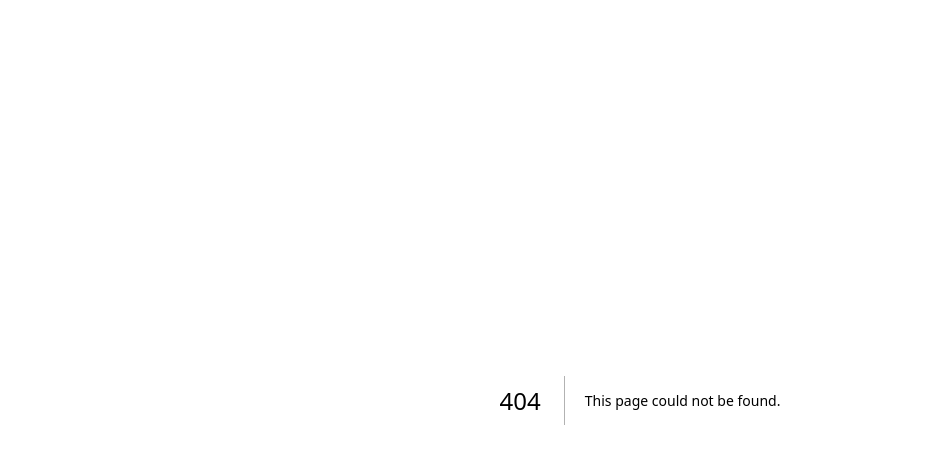
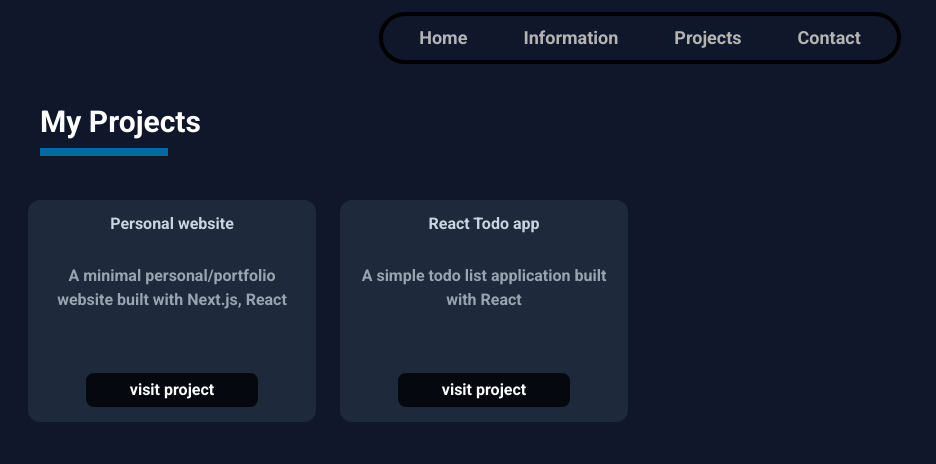
Before and after one commit to j2a1ck/personal-website, a Next.js app: page /projects in a window 1280 px wide. Before the commit this address had no page. Shown: the top 464 px of the page, without its empty margins (0-936 px from the left). Built offline with nearby package versions, Linux system fonts and the light colour scheme.

Commit message:
add projects page

```diff
--- /dev/null
+++ b/src/app/assets/ProjectsData.json
@@ -0,0 +1,14 @@
+[
+  {
+    "id": 2,
+    "title": "Personal website",
+    "description": "A minimal personal/portfolio website built with Next.js, React",
+    "link": "https://github.com/j2a1ck/personal-website"
+  },
+  {
+    "id": 1,
+    "title": "React Todo app",
+    "description": "A simple todo list application built with React",
+    "link": "https://github.com/j2a1ck/React-Todo-App"
+  }
+]
--- a/src/app/components/Navbar.tsx
+++ b/src/app/components/Navbar.tsx
@@ -1,29 +1,49 @@
-import Link from "next/link"
+"use client";
+import Link from "next/link";
+import { usePathname } from "next/navigation";
 
 const Links = [
-  { href: "/", label: "home"} ,
-  { href: "/information", label: "information"},
-  { href: "/project", label: "project"},
-  { href: "/contact", label: "contact"},
-]
+  { href: "/", label: "Home" },
+  { href: "/information", label: "Information" },
+  { href: "/projects", label: "Projects" },
+  { href: "/contact", label: "Contact" },
+];
 
 const Navbar: React.FC = () => {
-  return <>
-    <nav className="flex flex-wrap justify-center w-auto h-auto text-sm md:text-lg lg:text-lg text-white">
-     <div className="border-black border-4 rounded-full m-3 p-2">
-      {Links.map(({ href, label: label }) => (
+  const pathname = usePathname();
+
+  const navbarClass = () => {
+    switch (pathname) {
+      case "/":
+        return "bg-black-lite";
+      case "/projects":
+        return "bg-indigo";
+      default:
+        return "bg-black-lite";
+    }
+  };
+
+  const isActive = (href: string) => pathname === href;
+
+  return (
+    <nav
+      className={`flex h-auto w-auto flex-wrap justify-center text-xs text-white md:text-lg lg:text-lg ${navbarClass()}`}
+    >
+      <div className="m-3 rounded-full border-4 border-black p-2">
+        {Links.map(({ href, label }) => (
           <Link
             key={href}
             href={href}
-          className="px-2 py-1 m-auto  md:mx-5 lg:mx-5 font-medium hover:bg-gray-800 rounded-lg "
+            className={`m-auto rounded-lg px-2 py-1 font-extrabold hover:bg-slate-900 md:mx-5 lg:mx-5 ${
+              isActive(href) ? "bg-slate-900" : "text-white hover:bg-sky-950"
+            }`}
           >
             {label}
           </Link>
         ))}
       </div>
     </nav>
-    </>
-  ;
-}
+  );
+};
 
-export default Navbar
+export default Navbar;
--- a/src/app/globals.css
+++ b/src/app/globals.css
@@ -3,5 +3,19 @@
 @tailwind utilities;
 
 body {
-    background-color: #171717;
+  background-color: #171717;
+  font-family: 'Roboto', Arial, sans-serif;
 }
+
+@layer components {
+  .button {
+    border-radius: 8px;
+    margin-top: 45px;
+    margin-bottom: 15px;
+    padding: 5px;
+    width: 60%;
+    height: auto;
+    background-color: #06080f;
+    color: #ffff;
+  }
+}
--- a/src/app/layout.tsx
+++ b/src/app/layout.tsx
@@ -1,26 +1,17 @@
 import type { Metadata } from "next";
-import { Inter, Roboto, Sanchez } from "next/font/google";
+import { Roboto } from "next/font/google";
 import "./globals.css";
+import Navbar from "./components/Navbar";
 
 const roboto = Roboto({
   weight: "700",
   subsets: ["latin"],
 });
 
-export const sanchez = Sanchez({
-  style: "normal",
-  subsets: ["latin"],
-  weight: "400",
-});
-
 export const metadata: Metadata = {
   title: "Jack",
-  description: "information about Jack",
-  icons: {
-      icon: "/favicon.ico"
-    }
+  description: "Information about Jack",
 };
-
 
 export default function RootLayout({
   children,
@@ -29,7 +20,12 @@ export default function RootLayout({
 }>) {
   return (
     <html lang="en">
-      <body className={roboto.className}>{children}</body>
+      <body className={roboto.className}>
+        <main>
+          <Navbar />
+          {children}
+        </main>
+      </body>
     </html>
   );
 }
--- /dev/null
+++ b/src/app/projects/page.tsx
@@ -0,0 +1,30 @@
+import ProjectsData from "../assets/ProjectsData.json";
+
+const Projects: React.FC = () => {
+  return (
+    <div className="min-h-screen bg-indigo">
+      <h1 className="flex justify-start p-7 px-10 pb-2 text-3xl font-bold text-white-white">
+        My Projects
+      </h1>
+      <canvas className="mx-10 flex h-2 w-32 justify-start bg-sky-700"></canvas>
+      <div className="m-6 grid grid-cols-1 justify-items-center gap-4 text-center md:grid-cols-2 lg:grid-cols-4">
+        {ProjectsData.map((project) => (
+          <div
+            className="m-5 h-auto w-72 overflow-hidden rounded-xl bg-gray"
+            key={project.id}
+          >
+            <h2 className="m-auto p-3 text-white-bright">{project.title}</h2>
+            <p className="m-auto p-4 text-gray-project">
+              {project.description}
+            </p>
+            <a href={project.link} target="_blank">
+            <button className="button">visit project</button>
+            </a>
+          </div>
+        ))}
+      </div>
+    </div>
+  );
+};
+
+export default Projects;
--- a/tailwind.config.ts
+++ b/tailwind.config.ts
@@ -9,9 +9,15 @@ const config: Config = {
   theme: {
     extend: {
       colors: {
-       "white": "#B4B4B4",
-       "navy-blue": "#183154",
-       "gray-lite": "#727478"
+        "black-lite": "#171717",
+        "white": "#B4B4B4",
+        "navy-blue": "#183154",
+        "gray-lite": "#727478",
+        "indigo": "#10172A",
+        "gray": "#1E293B",
+        "white-bright": "#CBD5E1",
+        "gray-project": "#99A4B1",
+        "white-white": "#FFFFFF"
       },
       backgroundImage: {
         "gradient-radial": "radial-gradient(var(--tw-gradient-stops))",
```
Lines whose indentation alone changed are shown as unchanged.
